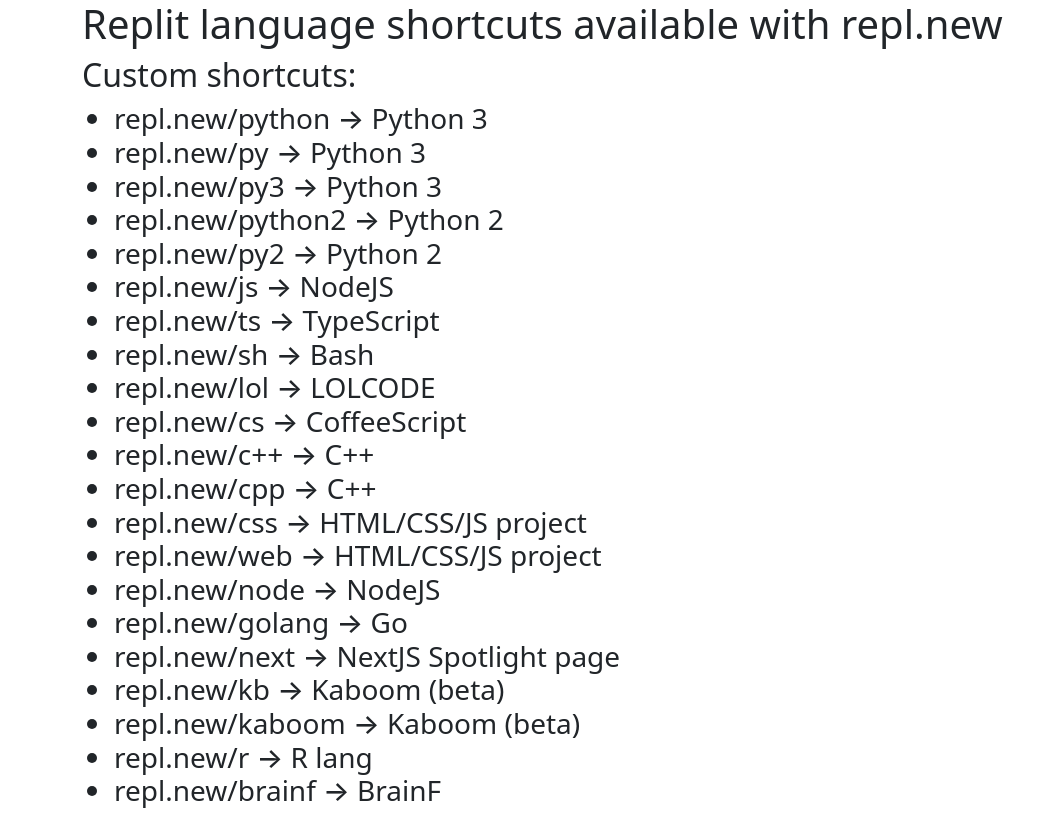
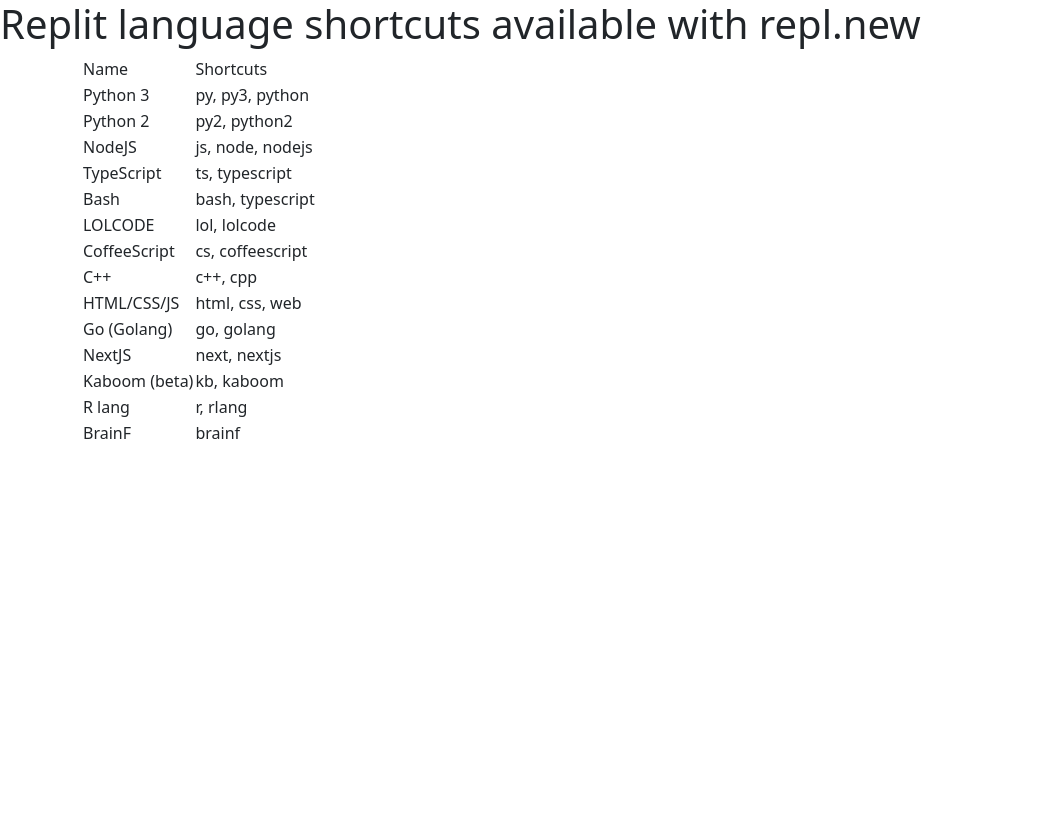
Before and after one commit to jahands/new-redirector-replit, a website: page public/help.html in a window 1280 px wide. Shown: the whole page, without its empty margins (0-1062 px from the left). After the commit the page ends 800 px from the top, so only its background shows below. Drawn offline with nearby package versions, Linux system fonts and the light colour scheme.

Commit message:
Update help

```diff
--- a/public/help.html
+++ b/public/help.html
@@ -26,76 +26,31 @@
     <script src="https://cdn.jsdelivr.net/npm/@popperjs/core@2.6.0/dist/umd/popper.min.js" integrity="sha384-KsvD1yqQ1/1+IA7gi3P0tyJcT3vR+NdBTt13hSJ2lnve8agRGXTTyNaBYmCR/Nwi" crossorigin="anonymous"></script>
     <script src="https://cdn.jsdelivr.net/npm/bootstrap@5.0.0-beta2/dist/js/bootstrap.min.js" integrity="sha384-nsg8ua9HAw1y0W1btsyWgBklPnCUAFLuTMS2G72MMONqmOymq585AcH49TLBQObG" crossorigin="anonymous"></script>
     -->
+    <script type="application/javascript">
+        function updateTable() {
+            var langs = JSON.parse('{"languages":[{"name":"Python 3","shortcuts":["py","py3","python"]},{"name":"Python 2","shortcuts":["py2","python2"]},{"name":"NodeJS","shortcuts":["js","node","nodejs"]},{"name":"TypeScript","shortcuts":["ts","typescript"]},{"name":"Bash","shortcuts":["bash","typescript"]},{"name":"LOLCODE","shortcuts":["lol","lolcode"]},{"name":"CoffeeScript","shortcuts":["cs","coffeescript"]},{"name":"C++","shortcuts":["c++","cpp"]},{"name":"HTML/CSS/JS","shortcuts":["html","css","web"]},{"name":"Go (Golang)","shortcuts":["go","golang"]},{"name":"NextJS","shortcuts":["next","nextjs"]},{"name":"Kaboom (beta)","shortcuts":["kb","kaboom"]},{"name":"R lang","shortcuts":["r","rlang"]},{"name":"BrainF","shortcuts":["brainf"]}]}')
+            console.log(langs)
+            var table = document.getElementById("langlist")
+            var row = table.insertRow(0)
+            var cell1 = row.insertCell(0)
+            var cell2 = row.insertCell(1)
+            cell1.innerHTML = "Name"
+            cell2.innerHTML = "Shortcuts"
+            langs.languages.forEach(l => {
+                row = table.insertRow()
+                cell1 = row.insertCell(0)
+                cell2 = row.insertCell(1)
+                cell1.innerHTML = l.name
+                cell2.innerHTML = l.shortcuts.join(', ')
+            });
+        }
+        window.onload = function() {
+            updateTable()
+        }
+    </script>
+    <h1>Replit language shortcuts available with repl.new</h1>
     <div class="container">
-		<h1>Replit language shortcuts available with repl.new</h1>
-		<h2>Custom shortcuts:</h2>
-		<h3>
-			<ul>
-				<li>
-					repl.new/python → Python 3
-				</li>
-				<li>
-					repl.new/py → Python 3
-				</li>
-				<li>
-					repl.new/py3 → Python 3
-				</li>
-				<li>
-					repl.new/python2 → Python 2
-				</li>
-				<li>
-					repl.new/py2 → Python 2
-				</li>
-				<li>
-					repl.new/js → NodeJS
-				</li>
-				<li>
-					repl.new/ts → TypeScript
-				</li>
-				<li>
-					repl.new/sh → Bash
-				</li>
-				<li>
-					repl.new/lol → LOLCODE
-				</li>
-				<li>
-					repl.new/cs → CoffeeScript
-				</li>
-				<li>
-					repl.new/c++ → C++
-				</li>
-				<li>
-					repl.new/cpp → C++
-				</li>
-				<li>
-					repl.new/css → HTML/CSS/JS project
-				</li>
-				<li>
-					repl.new/web → HTML/CSS/JS project
-				</li>
-				<li>
-					repl.new/node → NodeJS
-				</li>
-				<li>
-					repl.new/golang → Go
-				</li>
-				<li>
-					repl.new/next → NextJS Spotlight page
-				</li>
-				<li>
-					repl.new/kb → Kaboom (beta)
-				</li>
-				<li>
-					repl.new/kaboom → Kaboom (beta)
-				</li>
-				<li>
-					repl.new/r → R lang
-				</li>
-				<li>
-					repl.new/brainf → BrainF
-				</li>
-			</ul>
-		</h3>
+        <table id="langlist"></table>
     </div>
 </body>
 
```
Also changed, not shown: public/languages.json (added, +105 -0 lines). Lines whose indentation alone changed are shown as unchanged.
